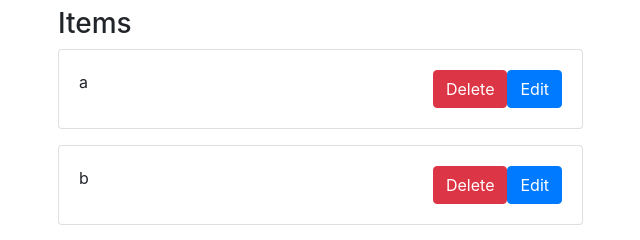
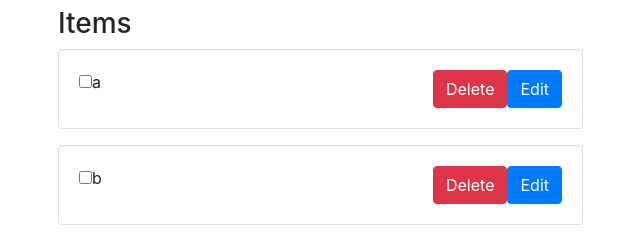
Before and after one commit to linxinemily/todolist, a Vue app: page / in a window 1280 px wide. Shown: the part 190-430 px from the top of the page, without its empty margins (42-682 px from the left). Built offline with nearby package versions, Linux system fonts and the light colour scheme.

Commit message:
done complete

```diff
--- a/src/App.vue
+++ b/src/App.vue
@@ -28,6 +28,7 @@
             :editTask="editTask"
             :updateTask="updateTask"
             :deleteTask="deleteTask"
+            :toggleTask="toggleTask"
             :cancelEditing="cancelEditing">
           </task-item>
         </div>
@@ -59,10 +60,12 @@ export default {
         {
           id: 1,
           title: 'a',
+          completed: false
         },
         {
           id: 2,
           title: 'b',
+          completed: false
         },
       ]
     }
@@ -75,6 +78,9 @@ export default {
       this.items.unshift(cloned)
       // 3. clear origin form
       this.clearForm()
+    },
+    toggleTask (item) {
+      item.completed = !item.completed
     },
     editTask (item) {
       this.editingItem = item
--- a/src/components/TaskItem.vue
+++ b/src/components/TaskItem.vue
@@ -3,7 +3,10 @@
     <!-- normal -->
     <div class="card" v-if="editingItem !== item">
         <div class="card-body" >
-        <div class="float-left">{{ item.title }}</div>
+        <div class="float-left">
+            <input @change="toggleTask(item)" type="checkbox" :checked="item.completed">
+            <span>{{ item.title }}</span>
+        </div>
         <button @click="editTask(item)" class="btn btn-primary float-right">Edit</button>
         <button @click="deleteTask(item)" class="btn btn-danger float-right">Delete</button>
         </div>
@@ -29,6 +32,6 @@ export default {
     components: {
         TaskForm
     },
-    props: ['item', 'editingItem', 'editTask', 'updateTask', 'cancelEditing', 'deleteTask']
+    props: ['item', 'editingItem', 'editTask', 'updateTask', 'cancelEditing', 'deleteTask', 'toggleTask']
 }
 </script>
```
